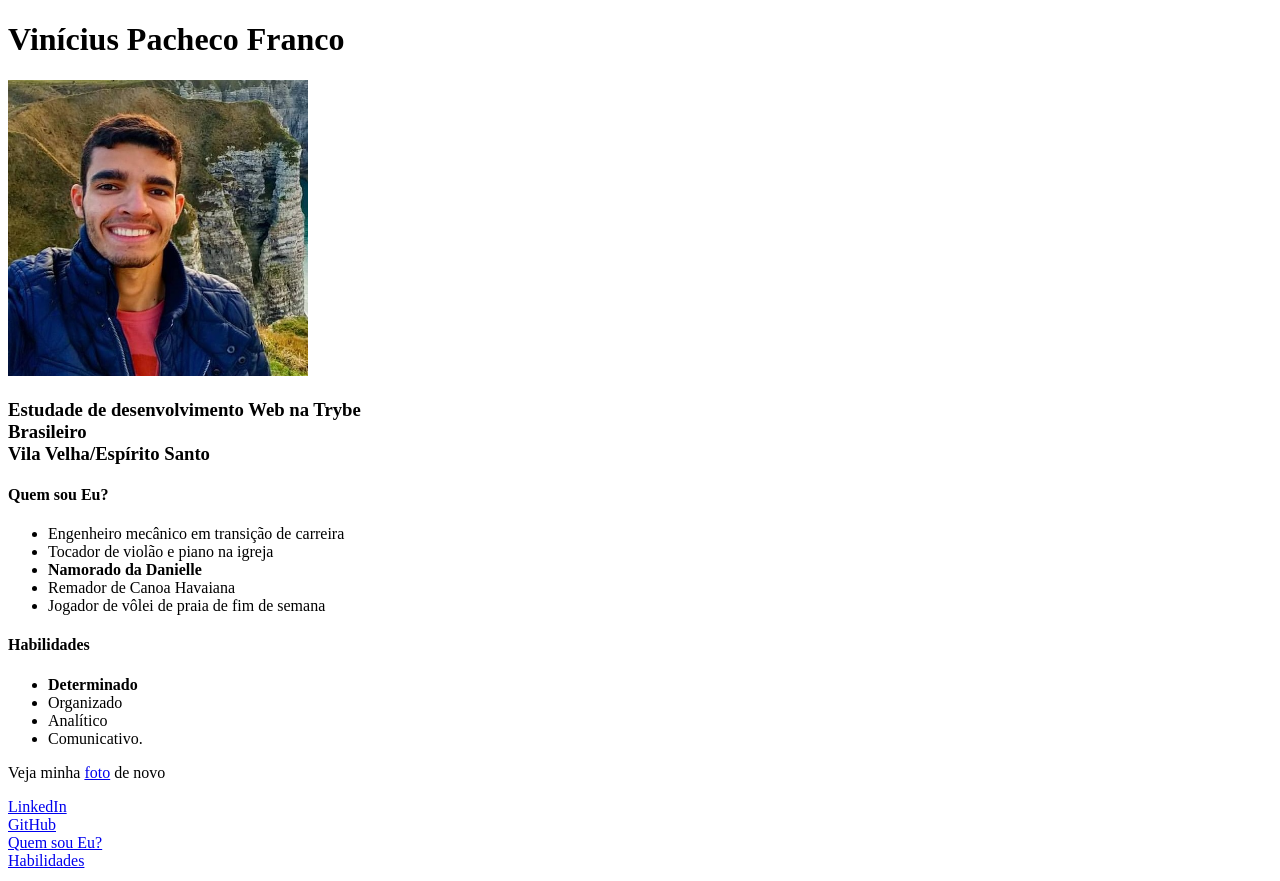
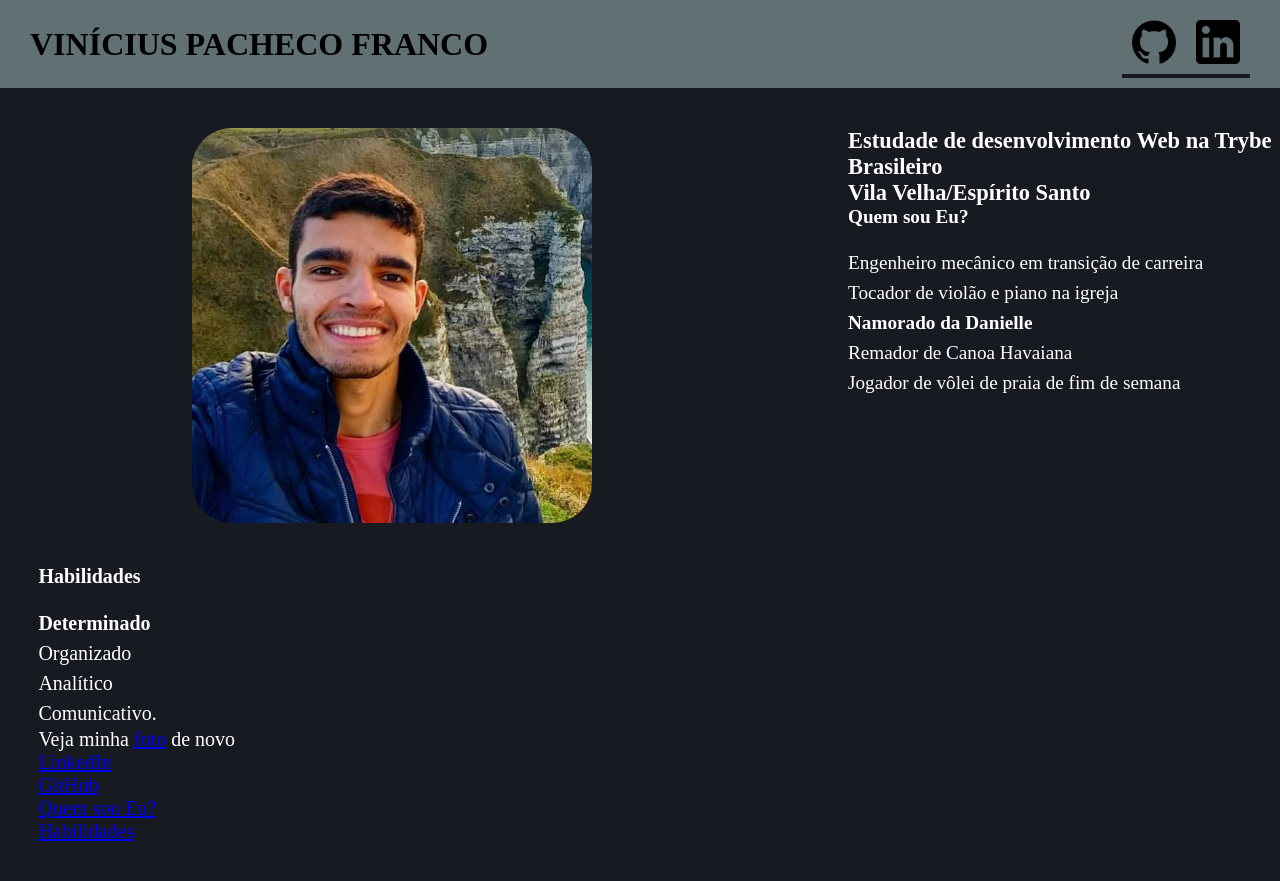
Before and after one commit to FrancoViniciusP/francoviniciusp.github.io, a plain HTML site: page index.html in a window 1280 px wide. Drawn offline with Linux system fonts and the light colour scheme.

Commit message:
Textes com CSS com a pagina

```diff
--- a/index.html
+++ b/index.html
@@ -3,20 +3,36 @@
 <head>
     <meta charset="UTF-8">
     <title>Portfólio do Vinícius</title>
+    <link rel="stylesheet" href="style.css">
 </head>
 <body>
+    <header >
         <h1>Vinícius Pacheco Franco</h1>
-    <img id= "foto-perfil" src="foto-perfil.png" alt="Foto de busto do Vinicius" width="300px">
-    <h3>Estudade de desenvolvimento Web na Trybe <br>Brasileiro <br>Vila Velha/Espírito Santo
-    </h3>
+
+        <nav class="nav-bar">
+            <a href="https://github.com/FrancoViniciusP" target="_blank" ><img src="github.png" alt="github" ></a>
+            <a href="https://www.linkedin.com/in/vpfranco/" target="_blank"><img src="linkedin.png" alt="linkedin"></a>
+        </nav>
+    </header>
+
+
+   <div >
+        <img class="perfil" id= "foto-perfil" src="foto-perfil.png" alt="Foto de busto do Vinicius" width="300px">
+
+        <div class="mid">
+            <h3>Estudade de desenvolvimento Web na Trybe <br>Brasileiro <br>Vila Velha/Espírito Santo </h3>
             <h4 id="eu" >Quem sou Eu?</h4>
-    <ul><li>Engenheiro mecânico em transição de carreira</li>
+            <ul>
+                <li>Engenheiro mecânico em transição de carreira</li>
                 <li>Tocador de violão e piano na igreja</li>
                 <li> <strong> Namorado da Danielle</strong></li>
                 <li>Remador de Canoa Havaiana</li>
                 <li>Jogador de vôlei de praia de fim de semana</li>
             </ul>
+        </div>
+   </div>
 
+    <div class="fim">
         <h4 id="hab">Habilidades</h4>
             <ul>
                 <li><strong>Determinado</strong></li>
@@ -25,11 +41,14 @@
                 <li>Comunicativo.</li>
             </ul>
 
-
-
             <p>Veja minha <a href="#foto-perfil">foto</a> de novo</p>
             <a href="https://www.linkedin.com/in/vpfranco/" target="_blank">LinkedIn</a>
             <br><a href="https://github.com/FrancoViniciusP" target="_blank">GitHub</a>
             <br><a href="#eu">Quem sou Eu?</a>
             <br><a href="#hab">Habilidades</a>
+
+    </div>
+
+
+
 </html>
--- /dev/null
+++ b/style.css
@@ -0,0 +1,75 @@
+*{
+    box-sizing: border-box;
+    margin: 0;
+    padding: 0;
+    background-color: #171a21;
+}
+
+header{
+    position: fixed;
+    display: flex;
+    justify-content: left;
+    align-items: center;
+    background-color: #617073;
+    padding: 10px 30px;
+    width: 100%;
+    z-index: 1;
+}
+
+
+header img{
+    height: 4em;
+    display: inline-block;
+    position: relative;
+    padding: 10px;
+    text-shadow: 50px grey;
+    background-color: #617073;
+
+}
+
+header h1{
+    font-family:serif;
+    margin-right: auto;
+    display: flex;
+    text-transform: uppercase;
+    background-color: #617073;
+}
+
+.nav-bar{
+    display: flex;
+    margin: left;
+}
+
+.perfil{
+
+    border-radius: 10%;
+    margin-right: 20%;
+    margin-left: 15%;
+    margin-top: 10%;
+    width: 400px;
+}
+
+.mid{
+    position:absolute;
+    display: inline-block;
+    justify-content: right;
+    margin-right: auto;
+    font-size: 1.2em;
+    padding-top: 10%;
+    text-decoration: none;
+    color: white;
+}
+
+div ul{
+    margin-top: 20px;
+    list-style: none;
+    line-height: 30px;
+
+}
+
+.fim{
+    color: white;
+    text-decoration: none;
+    margin: 3%;
+    font-size: 20px;
+}
```
Also changed, not shown: github.png (added), linkedin.png (added). Lines whose indentation alone changed are shown as unchanged.
